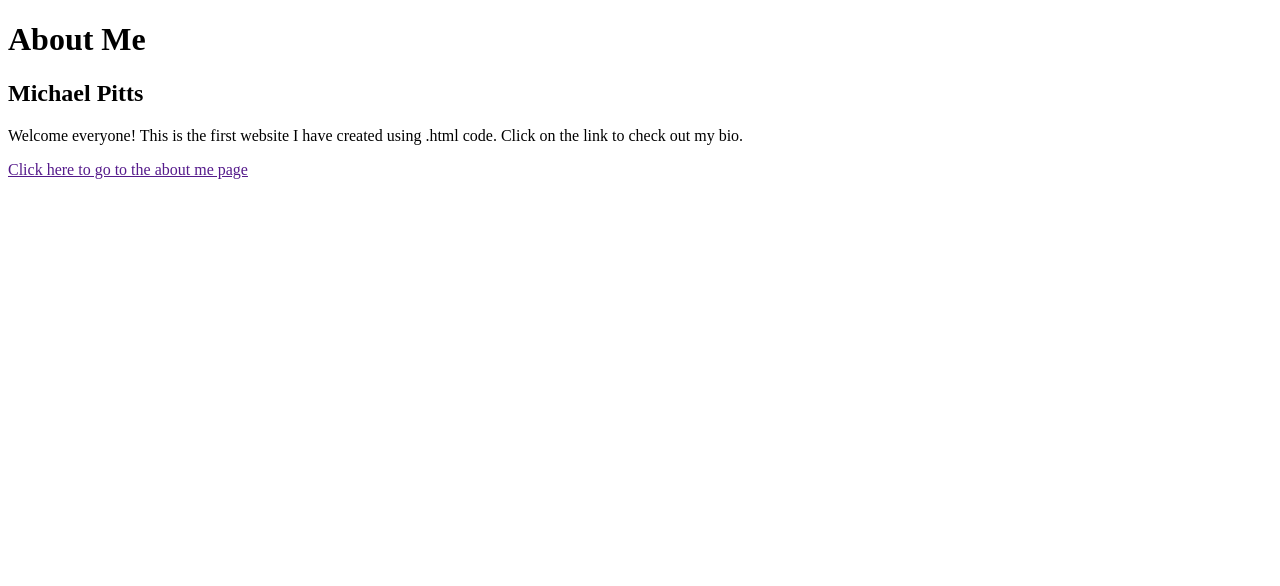
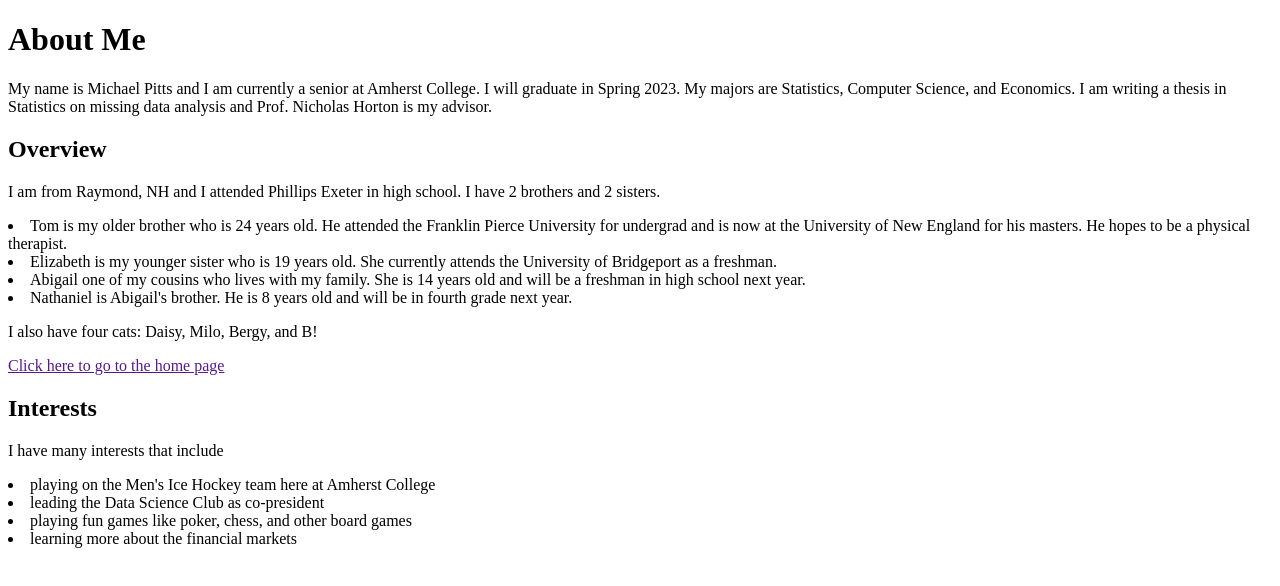
Before and after one commit to mpitts23/cosc-225, a plain HTML site: page about.html in a window 1280 px wide. Drawn offline with Linux system fonts and the light colour scheme.

Commit message:
hopefully pages working now

```diff
--- a/about.html
+++ b/about.html
@@ -6,11 +6,41 @@
   </head>
   <body>
     <h1>About Me</h1>
-    <h2>Michael Pitts</h2>
     <p>
-      Welcome everyone! This is the first website I have created using .html
-      code. Click on the link to check out my bio.
+      My name is Michael Pitts and I am currently a senior at Amherst College. I
+      will graduate in Spring 2023. My majors are Statistics, Computer Science,
+      and Economics. I am writing a thesis in Statistics on missing data
+      analysis and Prof. Nicholas Horton is my advisor.
     </p>
-    <a href="">Click here to go to the about me page</a>
+    <h2>Overview</h2>
+    <p>
+      I am from Raymond, NH and I attended Phillips Exeter in high school. I
+      have 2 brothers and 2 sisters.
+    </p>
+    <li>
+      Tom is my older brother who is 24 years old. He attended the Franklin
+      Pierce University for undergrad and is now at the University of New
+      England for his masters. He hopes to be a physical therapist.
+    </li>
+    <li>
+      Elizabeth is my younger sister who is 19 years old. She currently attends
+      the University of Bridgeport as a freshman.
+    </li>
+    <li>
+      Abigail one of my cousins who lives with my family. She is 14 years old
+      and will be a freshman in high school next year.
+    </li>
+    <li>
+      Nathaniel is Abigail's brother. He is 8 years old and will be in fourth
+      grade next year.
+    </li>
+    <p>I also have four cats: Daisy, Milo, Bergy, and B!</p>
+    <a href="">Click here to go to the home page</a>
+    <h2>Interests</h2>
+    <p>I have many interests that include</p>
+    <li>playing on the Men's Ice Hockey team here at Amherst College</li>
+    <li>leading the Data Science Club as co-president</li>
+    <li>playing fun games like poker, chess, and other board games</li>
+    <li>learning more about the financial markets</li>
   </body>
 </html>
```
Also changed, not shown: index.html (+5 -2 lines).
